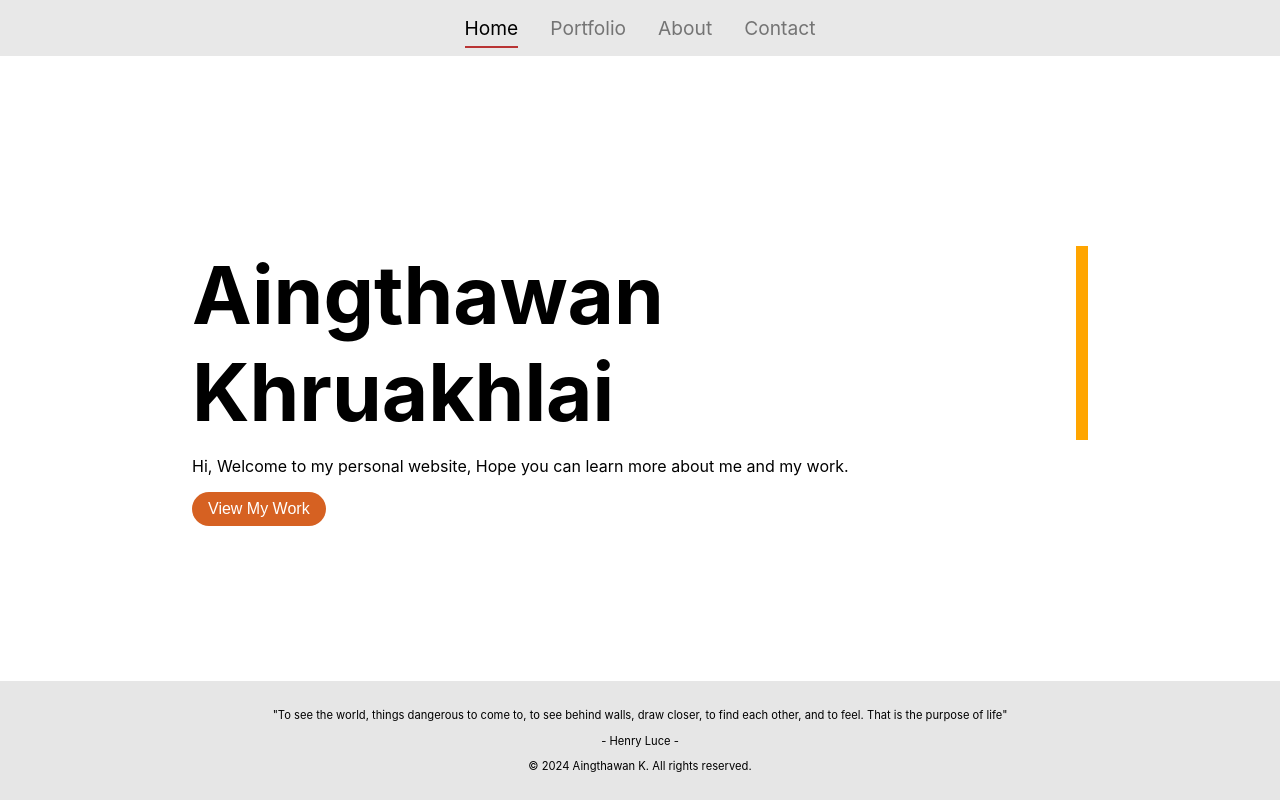
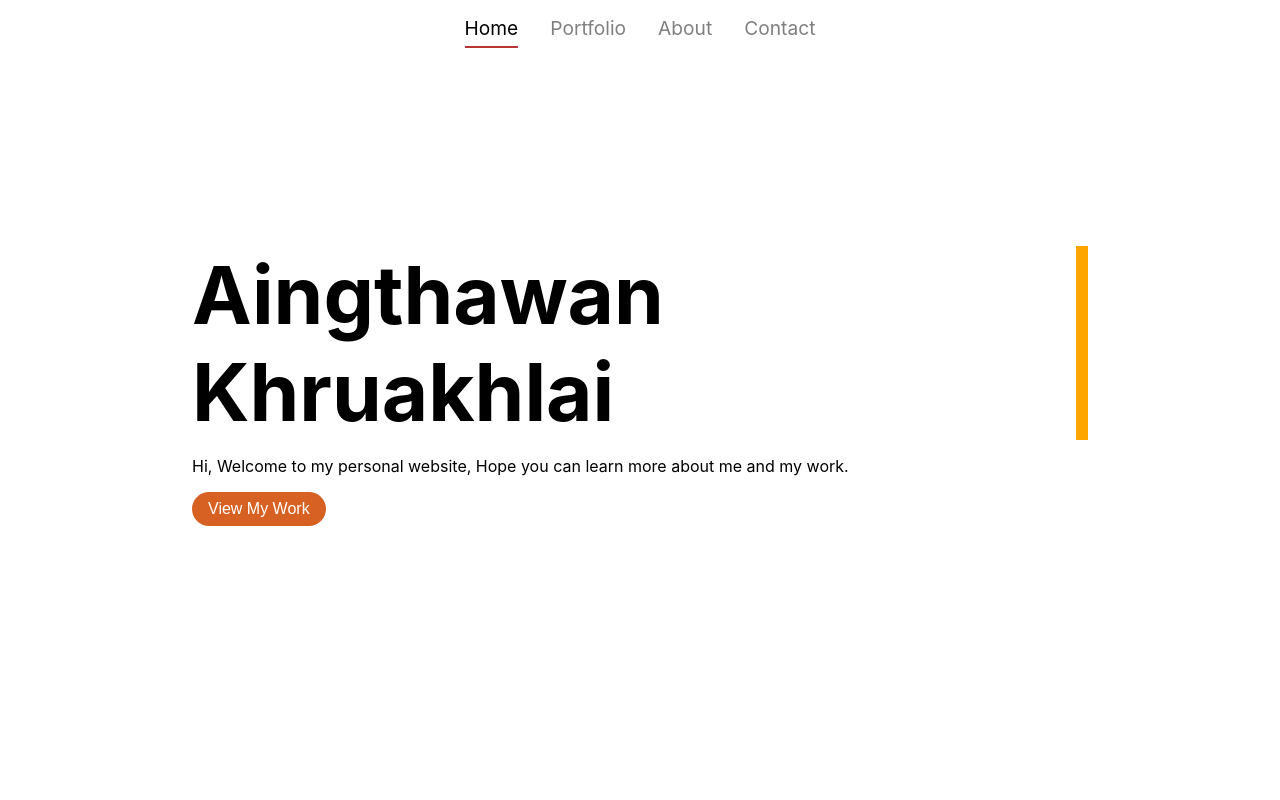
Before and after one commit to aingez/aingthawan, a React (Create React App) app: page / in a window 1280 px wide. Shown: the top 800 px of the page. Built offline with nearby package versions, Linux system fonts and the light colour scheme.

Commit message:
update April 15, 2024

```diff
--- a/src/Navbar.css
+++ b/src/Navbar.css
@@ -1,5 +1,5 @@
 .navbar {
-  background-color: #e8e8e8;
+  background-color: #fffffffa;
   display: flex;
   justify-content: center;
   padding: 1rem 0;
--- a/src/components/About.js
+++ b/src/components/About.js
@@ -7,6 +7,12 @@ const Container = styled.div`
   justify-content: flex-start;
   align-items: flex-start;
   padding: 10% 15%;
+  padding-bottom: 30%;
+
+  @media (max-width: 768px) {
+    padding: 20% 10%;
+    padding-bottom: 70%;
+  }
 `;
 
 const Title = styled.h1`
--- a/src/components/Contact.js
+++ b/src/components/Contact.js
@@ -8,10 +8,17 @@ import styled from 'styled-components';
 import profilePic from '../my_picture/contact_page_2.JPG';
 
 const Container = styled.div`
-  padding: 8% 15%;
+  padding: 8% 10%;
+  padding-bottom: 15%;
   display: flex;
   justify-content: space-between;
   align-items: flex-start;
+
+  @media (max-width: 768px) {
+    padding-top: 20%;
+    padding-bottom: 50%;
+    flex-direction: column;
+  }
 `;
 
 const ContentContainer = styled.div`
@@ -22,15 +29,27 @@ const PictureContainer = styled.div`
   width: 550px;
   height: 550px;
   margin-left: 0rem;
+  top: 0rem;
   position: sticky;
-  top: 0rem;
   overflow: hidden;
+
+  @media (max-width: 768px) {
+    width: 0%;
+    height: auto;
+    // position: static;
+    // margin-top: 2rem;
+  }
 `;
 
 const Picture = styled.img`
   width: 100%;
   height: 100%;
   object-fit: cover;
+  border-radius: 8rem;
+
+  @media (max-width: 768px) {
+    border-radius: 0rem;
+  }
 `;
 
 const Title = styled.div`
@@ -48,6 +67,10 @@ const ContactItem = styled.div`
   padding-bottom: 0.2rem;
   &:hover {
     color: #004d8c;
+  }
+
+  @media (max-width: 768px) {
+    font-size: 1rem;
   }
 `;
 
@@ -70,6 +93,10 @@ const FormContainer = styled.div`
   margin-bottom: 0.5rem;
   margin-top: 1.5rem;
   margin-right: 50%;
+
+  @media (max-width: 768px) {
+    margin-right: 0;
+  }
 `;
 
 const FormField = styled.div`
@@ -123,6 +150,11 @@ const SubmitButton = styled.button`
   transition: all 1s ease;
   &:hover {
     background-color: #000;
+  }
+
+  @media (max-width: 768px) {
+    font-size: 0.9rem;
+    padding: 0.4rem 0.8rem;
   }
 `;
 
--- a/src/components/Footer.js
+++ b/src/components/Footer.js
@@ -2,13 +2,13 @@ import React from 'react';
 import styled from 'styled-components';
 
 const FooterContainer = styled.footer`
-  background-color: #3333331f;
+  background-color: #fff;
   color: #000;
   font-size: 0.7rem;
   padding: 1rem;
   display: flex;
   justify-content: space-between;
-  position: fixed;
+  position: relative;
   bottom: 0;
   left: 0;
   right: 0;
--- a/src/components/Home.js
+++ b/src/components/Home.js
@@ -7,9 +7,11 @@ const Container = styled.div`
   justify-content: flex-start;
   align-items: flex-start;
   padding: 15% 15%;
+  padding-bottom: 30%;
 
   @media (max-width: 768px) {
     padding: 20% 10%;
+    padding-bottom: 80%;
   }
 `;
 
--- a/src/components/Portfolio.js
+++ b/src/components/Portfolio.js
@@ -56,7 +56,25 @@ const Portfolio = () => {
     },
     {
       id: 3,
-      title: 'Project 3',
+      title: 'Project 4',
+      description: 'This is a description of Project 3.',
+      image: 'project3.jpg',
+    },
+    {
+      id: 4,
+      title: 'Project 5',
+      description: 'This is a description of Project 3.',
+      image: 'project3.jpg',
+    },
+    {
+      id: 4,
+      title: 'Project 6',
+      description: 'This is a description of Project 3.',
+      image: 'project3.jpg',
+    },
+    {
+      id: 6,
+      title: 'Project 7',
       description: 'This is a description of Project 3.',
       image: 'project3.jpg',
     },
```
